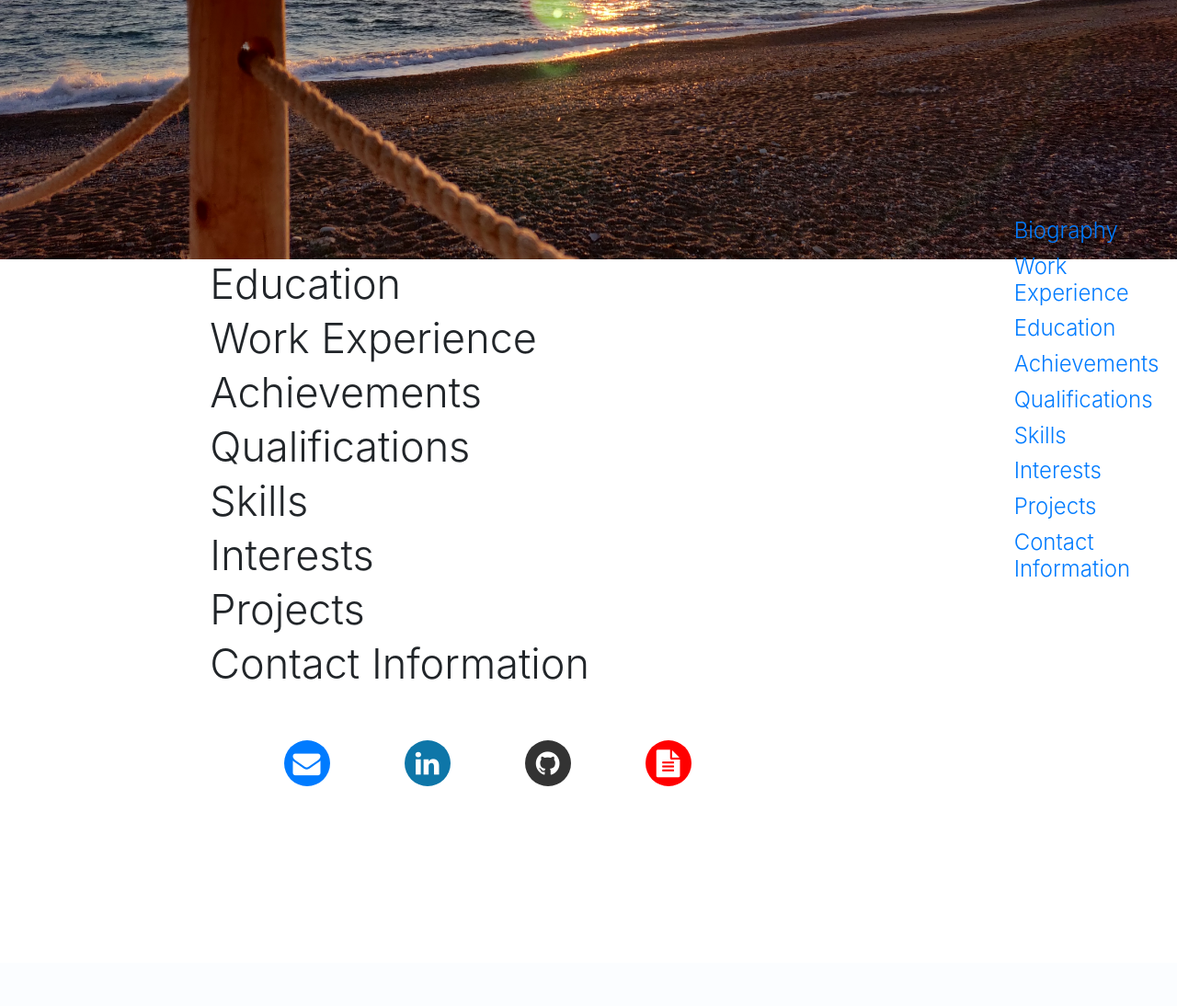
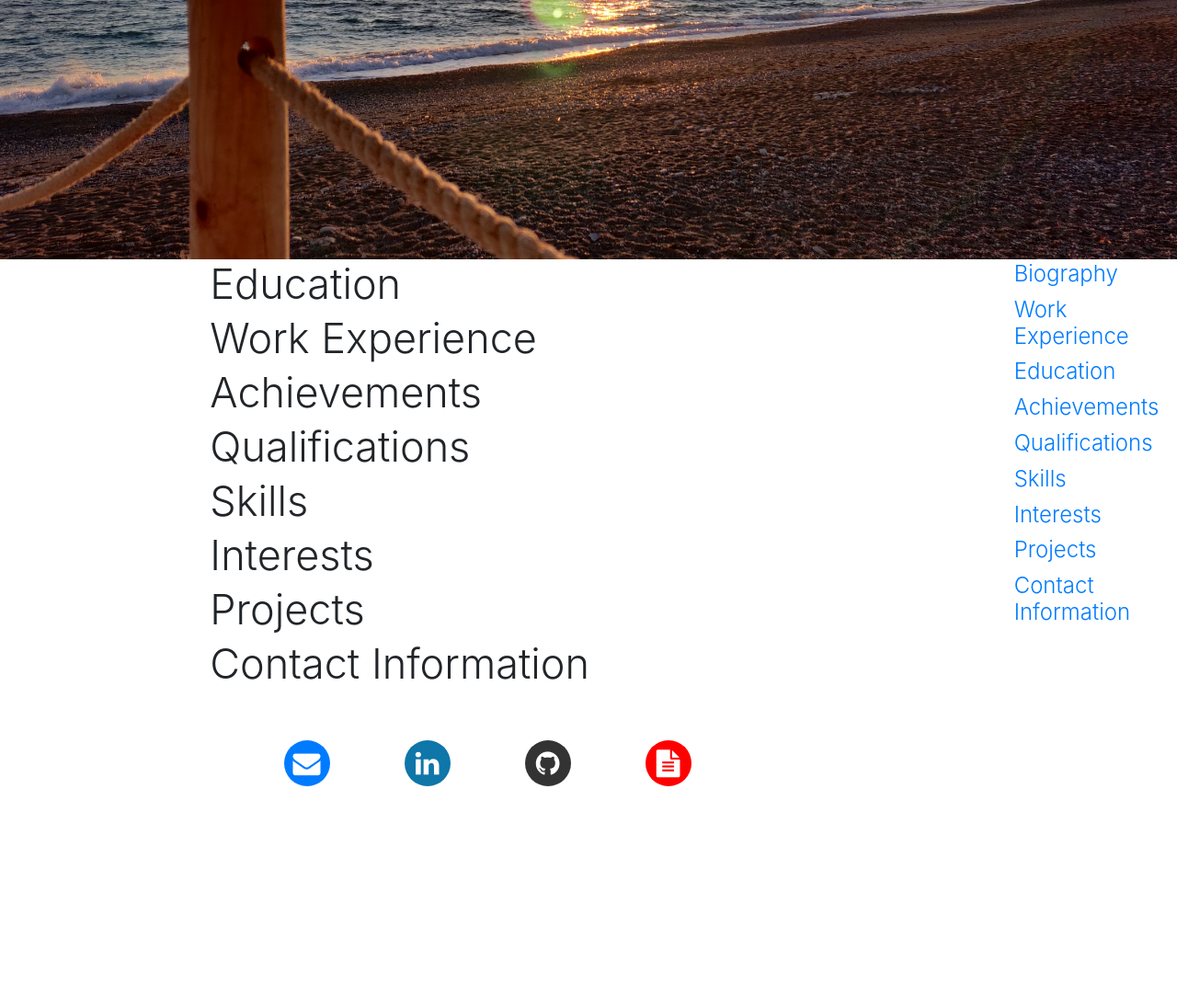
Before and after one commit to Bruncohris13/bridging_coursework, a Django app: page / in a window 1280 px wide. Shown: the part 580-1674 px from the top of the page at 92% size. Before the commit the page ends 1435 px from the top, so only its background shows below. Run offline with Django 3.2, Linux system fonts and the light colour scheme; data that the repository does not hold is empty; some libraries are stand-ins or nearby versions.

Commit message:
Changed the div-scrollspy top to px

```diff
--- a/django/cv/static/cv/css/cv.css
+++ b/django/cv/static/cv/css/cv.css
@@ -40,7 +40,7 @@
 
 .div-scrollspy {
     position: relative;
-    top: 25%;
+    top: 200px;
 }
 
 .div-scrollspy a {
```
